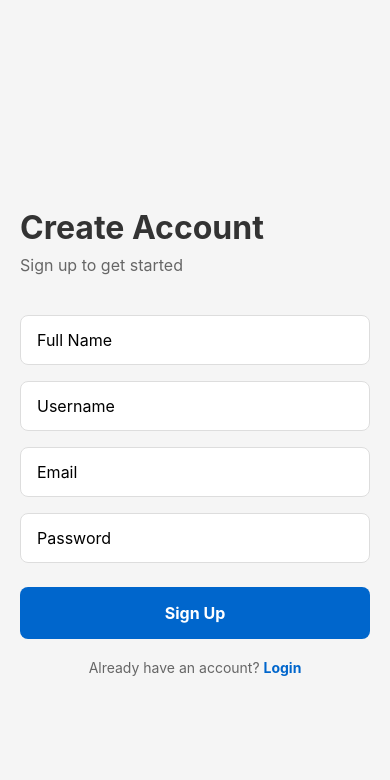
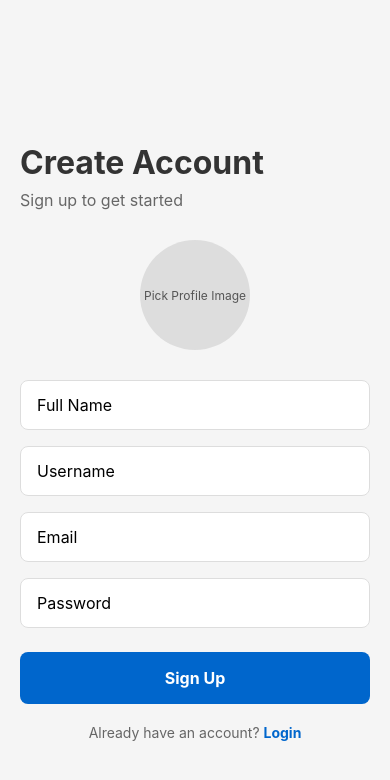
Before and after one commit to Akhil-Raj59/chatapp, a React Native app in the folder mobile/: screen /Register in a window 390 px wide. Shown: the top 780 px of the page. Built offline with nearby package versions, Linux system fonts and the light colour scheme.

Commit message:
added profile image expo image picker cloudanary

```diff
--- a/mobile/package.json
+++ b/mobile/package.json
@@ -14,6 +14,7 @@
     "@react-navigation/native-stack": "^7.6.2",
     "axios": "^1.13.1",
     "expo": "~54.0.22",
+    "expo-image-picker": "~17.0.8",
     "expo-status-bar": "~3.0.8",
     "react": "19.1.0",
     "react-native": "0.81.5",
--- a/mobile/src/screens/RegisterScreen.js
+++ b/mobile/src/screens/RegisterScreen.js
@@ -10,7 +10,9 @@ import {
   Platform,
   ActivityIndicator,
   ScrollView,
+  Image,
 } from 'react-native';
+import * as ImagePicker from 'expo-image-picker';
 import { useAuth } from '../context/AuthContext';
 
 const RegisterScreen = ({ navigation }) => {
@@ -18,8 +20,34 @@ const RegisterScreen = ({ navigation }) => {
   const [email, setEmail] = useState('');
   const [username, setUsername] = useState('');
   const [password, setPassword] = useState('');
+  const [avatar, setAvatar] = useState(null);
   const [loading, setLoading] = useState(false);
   const { register } = useAuth();
+
+  // Pick image from gallery
+  const pickImage = async () => {
+    try {
+      const { status } = await ImagePicker.requestMediaLibraryPermissionsAsync();
+      if (status !== 'granted') {
+        Alert.alert('Permission required', 'Please allow access to your gallery.');
+        return;
+      }
+
+      const result = await ImagePicker.launchImageLibraryAsync({
+        mediaTypes: ImagePicker.MediaTypeOptions.Images,
+        allowsEditing: true,
+        aspect: [1, 1],
+        quality: 0.7,
+      });
+
+      if (!result.canceled) {
+        setAvatar(result.assets[0]);
+      }
+    } catch (err) {
+      console.error(err);
+      Alert.alert('Error', 'Failed to open image picker.');
+    }
+  };
 
   const handleRegister = async () => {
     if (!fullName || !email || !username || !password) {
@@ -29,29 +57,34 @@ const RegisterScreen = ({ navigation }) => {
 
     setLoading(true);
 
-    // Create form data
     const formData = new FormData();
     formData.append('fullName', fullName.trim());
     formData.append('email', email.trim().toLowerCase());
     formData.append('username', username.trim().toLowerCase());
     formData.append('password', password);
 
-    // Use default avatar (you can add image picker later)
-    formData.append('avatar', {
-      uri: 'https://ui-avatars.com/api/?name=' + fullName.replace(' ', '+'),
-      type: 'image/jpeg',
-      name: 'avatar.jpg',
-    });
+    if (avatar) {
+      formData.append('avatar', {
+        uri: avatar.uri,
+        type: 'image/jpeg',
+        name: 'avatar.jpg',
+      });
+    } else {
+      // fallback to generated avatar
+      formData.append('avatar', {
+        uri: `https://ui-avatars.com/api/?name=${encodeURIComponent(fullName)}`,
+        type: 'image/jpeg',
+        name: 'avatar.jpg',
+      });
+    }
 
     const result = await register(formData);
     setLoading(false);
 
     if (result.success) {
-      Alert.alert(
-        'Success',
-        'Registration successful! Please login.',
-        [{ text: 'OK', onPress: () => navigation.navigate('Login') }]
-      );
+      Alert.alert('Success', 'Registration successful! Please login.', [
+        { text: 'OK', onPress: () => navigation.navigate('Login') },
+      ]);
     } else {
       Alert.alert('Registration Failed', result.message);
     }
@@ -66,6 +99,16 @@ const RegisterScreen = ({ navigation }) => {
         <View style={styles.content}>
           <Text style={styles.title}>Create Account</Text>
           <Text style={styles.subtitle}>Sign up to get started</Text>
+
+          <TouchableOpacity style={styles.imagePicker} onPress={pickImage}>
+            {avatar ? (
+              <Image source={{ uri: avatar.uri }} style={styles.avatar} />
+            ) : (
+              <View style={styles.placeholder}>
+                <Text style={styles.placeholderText}>Pick Profile Image</Text>
+              </View>
+            )}
+          </TouchableOpacity>
 
           <View style={styles.form}>
             <TextInput
@@ -155,7 +198,28 @@ const styles = StyleSheet.create({
   subtitle: {
     fontSize: 16,
     color: '#666',
-    marginBottom: 40,
+    marginBottom: 30,
+  },
+  imagePicker: {
+    alignSelf: 'center',
+    marginBottom: 30,
+  },
+  avatar: {
+    width: 110,
+    height: 110,
+    borderRadius: 55,
+  },
+  placeholder: {
+    width: 110,
+    height: 110,
+    borderRadius: 55,
+    backgroundColor: '#ddd',
+    justifyContent: 'center',
+    alignItems: 'center',
+  },
+  placeholderText: {
+    color: '#555',
+    fontSize: 12,
   },
   form: {
     width: '100%',
```
Also changed, not shown: 1 other file (tests, documents, lock files or other folders).
